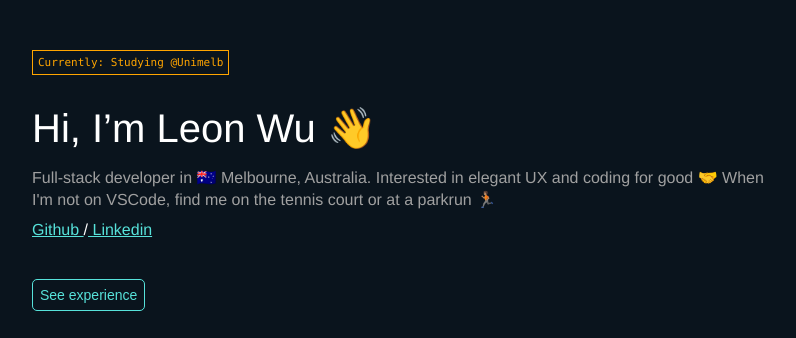
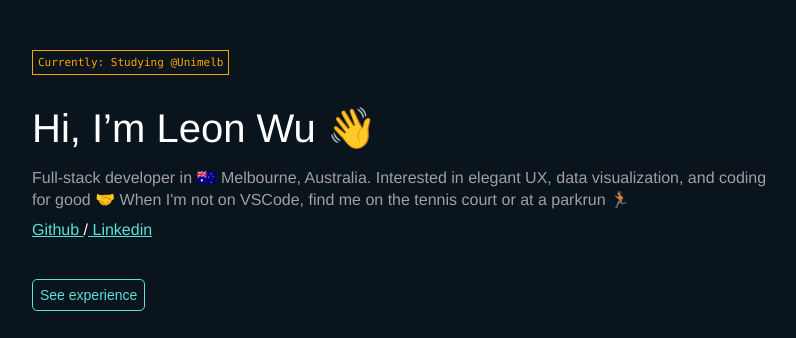
Before and after one commit to l3onwu/l3onwu.github.io, a plain HTML site: page index.html in a window 1280 px wide. Shown: the top 338 px of the page, without its empty margins (233-1029 px from the left). Drawn offline with Linux system fonts and the light colour scheme.

Commit message:
Update bio to include data visualization

```diff
--- a/index.html
+++ b/index.html
@@ -24,7 +24,7 @@
           <p class="bio-text">Hi, I’m Leon Wu 👋</p>
           <p class="bio-subtext" style="margin-bottom: 10px">
             Full-stack developer in 🇦🇺 Melbourne, Australia. Interested in
-            elegant UX and coding for good 🤝 When I'm not on VSCode, find me on
+            elegant UX, data visualization, and coding for good 🤝 When I'm not on VSCode, find me on
             the tennis court or at a parkrun 🏃🏽
           </p>
           <div class="social-links" style="margin-bottom: 30px">
```
